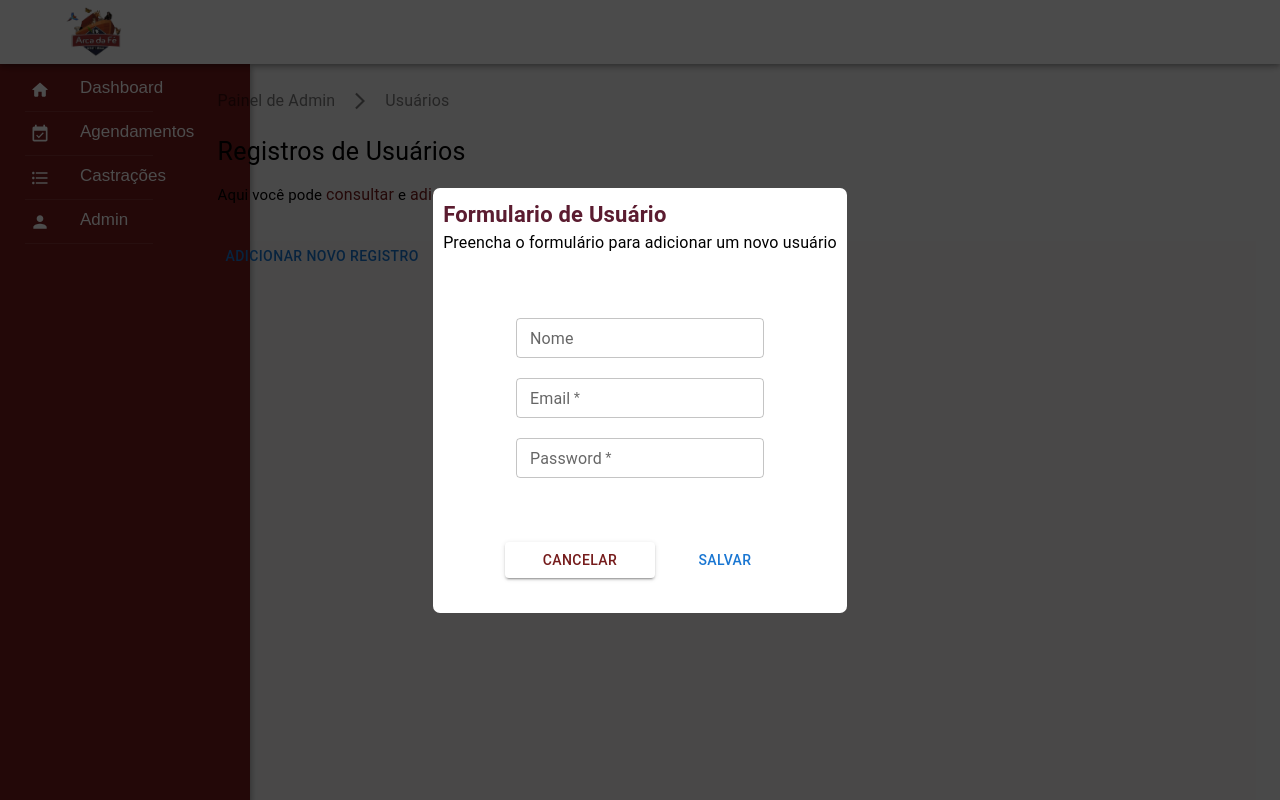
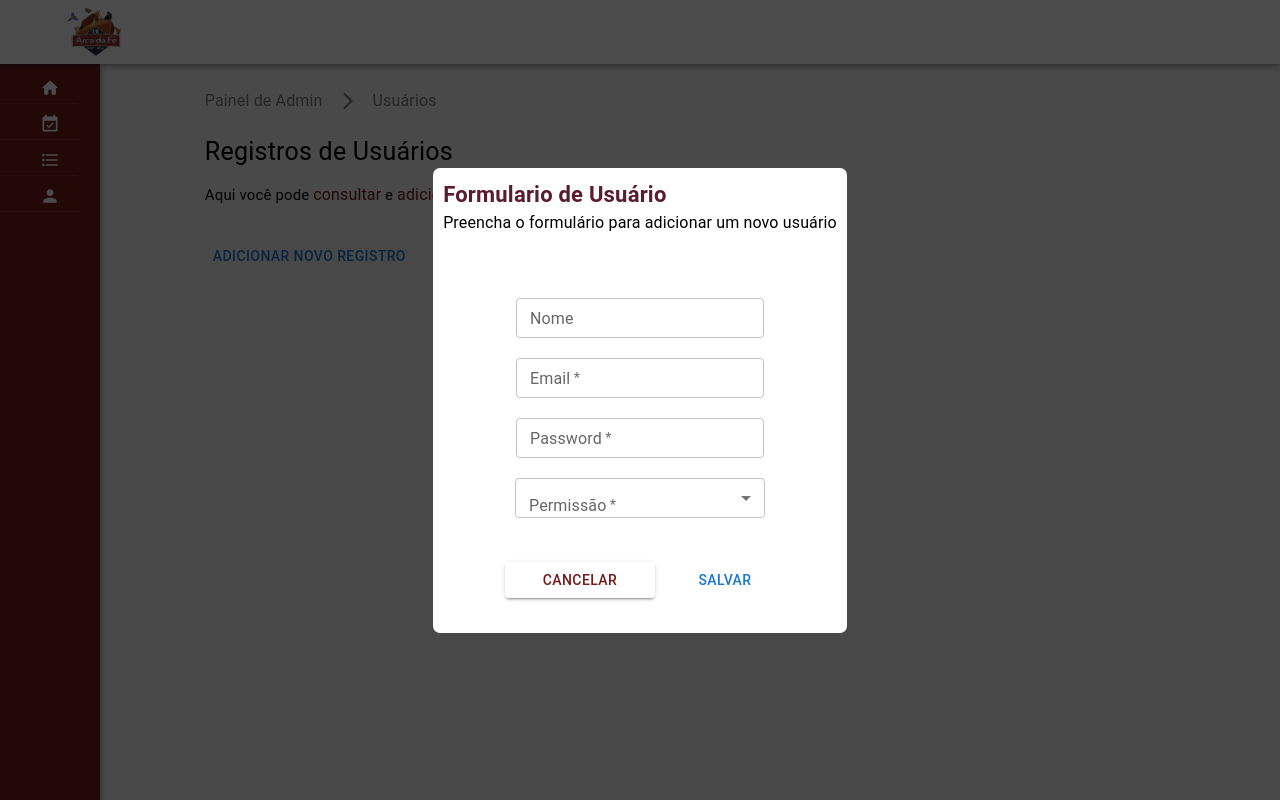
Before and after one commit to ericcampos321/castracao-frontend, a React (Create React App) app in the folder frontend/: page /users in a window 1280 px wide. Both pictures are taken after a click on the button "ADICIONAR NOVO REGISTRO". Built offline with nearby package versions, Linux system fonts and the light colour scheme.

Commit message:
fix:/api

```diff
--- a/frontend/src/api/index.js
+++ b/frontend/src/api/index.js
@@ -1,7 +1,7 @@
 import axios from 'axios';
 
 const api = axios.create({
-  baseURL: 'http://localhost:3000'
+  baseURL: 'http://localhost:5000'
 });
 
 export default api;
--- a/frontend/src/components/headerComponent/style.css
+++ b/frontend/src/components/headerComponent/style.css
@@ -38,6 +38,8 @@ div .app-bar {
   box-shadow: 0px 5px 5px 2px rgba(0, 0, 0, 0.253);
   display: flex;
   justify-content: center;
+  overflow: hidden;
+  transition: width 0.3s ease;
 }
 
 .submenu ul {
@@ -93,3 +95,23 @@ div .app-bar {
     inset -4px -4px 12px #ffffff;
   border-radius: 10px;
 }
+
+
+@media screen and (max-width: 1500px) {
+
+  .submenu{
+    width: 100px;
+
+  }
+
+  .text-menu{
+    display: none;
+  }
+
+  .icon-menu {
+    margin-left: 85px;
+    display: flex;
+    font-size: 30px;
+  }
+
+}
--- a/frontend/src/components/registerFormComponent/userFormComponent/index.jsx
+++ b/frontend/src/components/registerFormComponent/userFormComponent/index.jsx
@@ -1,20 +1,21 @@
-import React, { useEffect, useState } from 'react';
+import React, { useEffect, useState, } from 'react';
 import './style.css';
 import api from '../../../api/index'
-import { Button} from '@mui/material';
-import TextField from '@mui/material/TextField';
+import { Button, FormControl, InputLabel, Select, TextField } from '@mui/material';
+
 import { Typography } from '@mui/material';
 
 
 
 const UserFormComponent = (props) => {
 
-  const [name, setName] = useState(props.name || '');
-  const [email, setEmail] = useState(props.email || '');
-  const [password, setPassword] = useState(props.password || '');
-  const [permissions, setPermissions] = useState(props.permissions || '');
-  const [name_permission, setName_permission] = useState('');
+  const [name, setName] = useState('');
+  const [email, setEmail] = useState('');
+  const [password, setPassword] = useState('');
+  const [permissions, setPermissions] = useState([]);
+  const [name_permission, setNamePermission] = useState('');
   const [statusPromise, setStatusPromise] = useState(true);
+
 
   useEffect(() => {
     if (props.name) setName(props.name);
@@ -30,7 +31,7 @@ const UserFormComponent = (props) => {
       let result;
 
       if (operation === 'register') {
-        result = await api.post('/userInsert', {
+        result = await api.post('/users/register', {
           name: name,
           email: email,
           password: password,
@@ -38,18 +39,30 @@ const UserFormComponent = (props) => {
         });
       }
 
+
+
       if (operation === 'update') {
-        result = await api.put(`/userUpdate/${props.id}`, {
+        result = await api.put(`/update/${props.id}`, {
           name: name,
           email: email,
           password: password,
           permissions: name_permission
         });
       }
+
+
     } catch (err) {
       console.log(err);
     }
   };
+
+  const changePermissionUser = async (e) => {
+    try {
+        setNamePermission(e);
+    } catch (err) {
+        console.log(err);
+    }
+}
 
 
   return (
@@ -77,7 +90,20 @@ const UserFormComponent = (props) => {
                     <TextField value={password} onChange={(e) => setPassword(e.target.value)} label="Password" variant="outlined" type="password" size='small' required={props.operation === 'update' ? false : true} disabled={props.operation === 'view' ? true : false} />
                 </div>
                 <div className="field-input">
-
+                <FormControl>
+                        <InputLabel required >Permissão</InputLabel>
+                        <Select
+                            value={name_permission}
+                            label="Permissão"
+                            onChange={(e) => { changePermissionUser(e.target.value) }}
+                            style={{ width: '250px' }}
+                            size='small'
+                            defaultValue=''
+                            required
+                            disabled={props.operation === 'view' ? true : false}
+                        >
+                        </Select>
+                    </FormControl>
                 </div>
                 {props.operation === 'register' || props.operation === 'update' ? (
                     <div className="button-fields-user">
--- a/frontend/src/pages/admin/usuario/index.jsx
+++ b/frontend/src/pages/admin/usuario/index.jsx
@@ -44,7 +44,7 @@ const Usuarios = () => {
         <div className="box-add">
           <Button onClick={()=> openAdd()}>Adicionar novo registro</Button>
         </div>
-        {showAdd ? <UserFormComponent operation={'register'} onClose={closeModal} /> : null }
+        {showAdd ? <UserFormComponent operation={operation} onClose={closeModal} /> : null }
       </div>
     </div>
     </Box>
--- a/frontend/src/pages/admin/usuario/style.css
+++ b/frontend/src/pages/admin/usuario/style.css
@@ -2,7 +2,7 @@
   position: absolute;
   top: 89px;
   right: 0;
-  width: 83%;
+  width: 84%;
   display: flex;
   flex-direction: column;
   gap: 20px;
--- a/frontend/src/pages/login/index.jsx
+++ b/frontend/src/pages/login/index.jsx
@@ -3,12 +3,23 @@ import img from "../../assets/images/logo.jpeg";
 
 import "./style.css";
 
+import api from "../../api/index"
+
 const Login = () => {
   const [email, setEmail] = useState("");
   const [password, setPassword] = useState("");
 
+  const login = async (e) => {
+    e.preventDefault();
+    const response = await api.post('/users/login', {
+        email, password
+    });
 
-
+    if (response.status === 200) {
+      localStorage.setItem('token', response.data.token);
+      window.location.href = '/home';
+    }
+  };
 
   return (
     <div className="background-login">
@@ -16,7 +27,7 @@ const Login = () => {
         <div className="box-image">
           <img src={img} alt="logo" />
         </div>
-        <form action="">
+        <form onSubmit= {(e) => login(e)}>
           <div class="input-field">
             <input
               required
```
